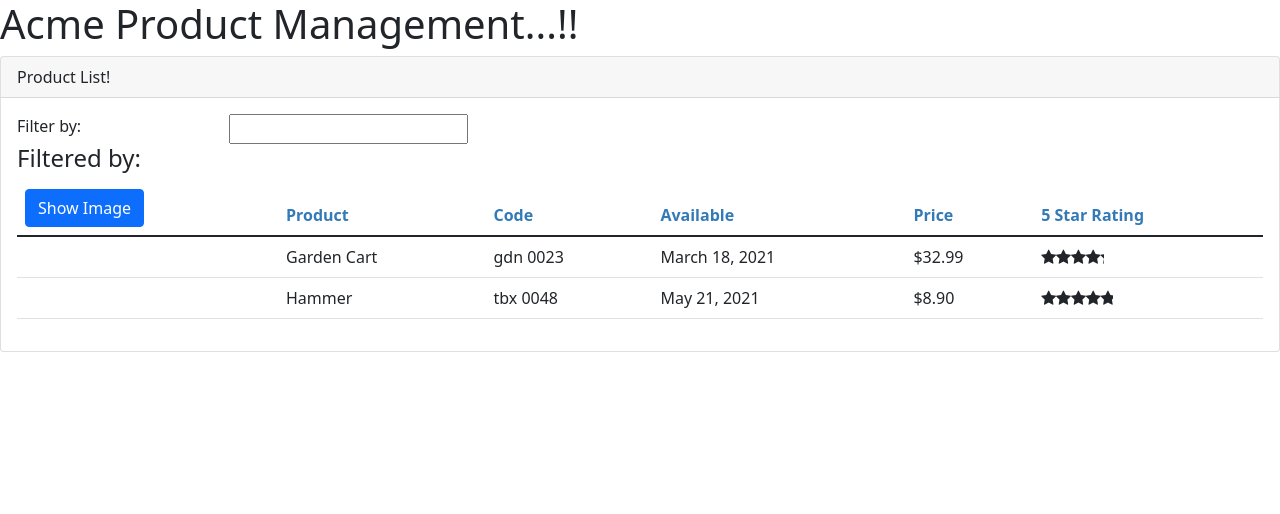
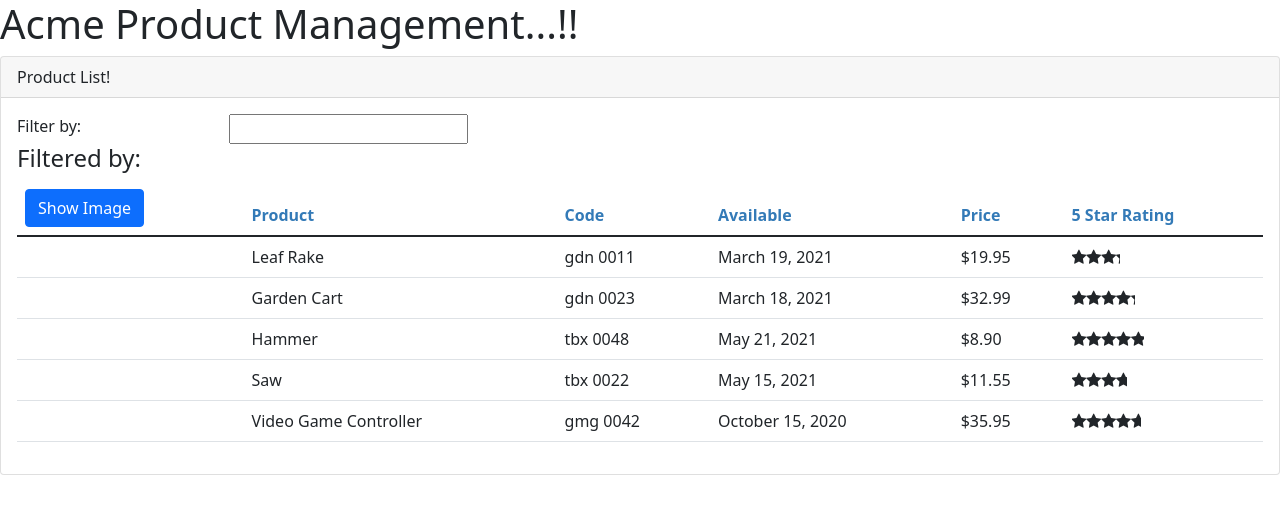
Before and after one commit to giannifontanot/ps-angular-getting-started, an Angular app: page / in a window 1280 px wide. Shown: the top 514 px of the page. Built offline with nearby package versions, Linux system fonts and the light colour scheme.

Commit message:
App working and reading JSON list of products

```diff
--- a/angular.json
+++ b/angular.json
@@ -24,7 +24,8 @@
             "tsConfig": "tsconfig.app.json",
             "assets": [
               "src/favicon.ico",
-              "src/assets"
+              "src/assets",
+              "src/api"
             ],
             "styles": [
               "src/styles.css"
--- /dev/null
+++ b/src/api/products/products.json
@@ -0,0 +1,52 @@
+[
+  {
+    "productId": 1,
+    "productName": "Leaf Rake",
+    "productCode": "GDN-0011",
+    "releaseDate": "March 19, 2021",
+    "description": "Leaf rake with 48-inch wooden handle.",
+    "price": 19.95,
+    "starRating": 3.2,
+    "imageUrl": "assets/images/leaf_rake.png"
+  },
+  {
+    "productId": 2,
+    "productName": "Garden Cart",
+    "productCode": "GDN-0023",
+    "releaseDate": "March 18, 2021",
+    "description": "15 gallon capacity rolling garden cart",
+    "price": 32.99,
+    "starRating": 4.2,
+    "imageUrl": "assets/images/garden_cart.png"
+  },
+  {
+    "productId": 5,
+    "productName": "Hammer",
+    "productCode": "TBX-0048",
+    "releaseDate": "May 21, 2021",
+    "description": "Curved claw steel hammer",
+    "price": 8.9,
+    "starRating": 4.8,
+    "imageUrl": "assets/images/hammer.png"
+  },
+  {
+    "productId": 8,
+    "productName": "Saw",
+    "productCode": "TBX-0022",
+    "releaseDate": "May 15, 2021",
+    "description": "15-inch steel blade hand saw",
+    "price": 11.55,
+    "starRating": 3.7,
+    "imageUrl": "assets/images/saw.png"
+  },
+  {
+    "productId": 10,
+    "productName": "Video Game Controller",
+    "productCode": "GMG-0042",
+    "releaseDate": "October 15, 2020",
+    "description": "Standard two-button video game controller",
+    "price": 35.95,
+    "starRating": 4.6,
+    "imageUrl": "assets/images/xbox-controller.png"
+  }
+]
--- a/src/app/products/product-list.component.ts
+++ b/src/app/products/product-list.component.ts
@@ -1,6 +1,7 @@
-import {Component, OnInit} from '@angular/core';
+import {Component, OnDestroy, OnInit} from '@angular/core';
 import {IProduct} from './IProduct';
 import {ProductService} from "./product.service";
+import {Subscription} from "rxjs";
 
 @Component({
   selector: 'pm-products',
@@ -9,13 +10,16 @@
   providers: [ProductService]
 })
 
-export class ProductListComponent implements OnInit {
+export class ProductListComponent implements OnInit, OnDestroy {
   showImage: boolean = false;
   pageTitle: string = 'Product List! ';
   imageWidth: number = 50;
   imageMargin: number = 2;
   filteredProducts: IProduct[] = [];
   products: IProduct[] = [];
+  errorMessage: string = "";
+  sub!: Subscription;
+
   private _listFilterx: string = "";
 
   constructor(private productService: ProductService) {
@@ -39,14 +43,22 @@
     return this.products.filter((oneProduct: IProduct) => oneProduct.productName.toLocaleLowerCase().includes(keyword));
   }
 
-
   ngOnInit(): void {
-    this.products = this.productService.getPoducts()
-    this.filteredProducts = this.products;
+    this.productService.getPoducts().subscribe({
+      next: products => {
+        this.filteredProducts = products;
+        this.products = products;
+      },
+      error: err => this.errorMessage = err
+    });
     // this._listFilterx = 'Hammer';
   }
 
   onNotify($event: any): void {
     this.pageTitle = $event;
   }
+
+  ngOnDestroy(): void {
+    this.sub.unsubscribe();
+  }
 }
--- a/src/app/products/product.service.ts
+++ b/src/app/products/product.service.ts
@@ -1,35 +1,34 @@
-
-
 import {Injectable} from "@angular/core";
 import {IProduct} from "./IProduct";
+import {HttpClient, HttpErrorResponse} from "@angular/common/http";
+import {Observable, throwError} from "rxjs";
+import {catchError, tap} from "rxjs/operators";
 
 @Injectable({
   providedIn: 'root'
 })
 
 export class ProductService {
+  private productUrl = '/api/products/products.json';
 
-  getPoducts(): IProduct[] {
-    return [
-      {
-        "productId": 2,
-        "productName": "Garden Cart",
-        "productCode": "GDN-0023",
-        "releaseDate": "March 18, 2021",
-        "description": "15 gallon capacity rolling garden cart",
-        "price": 32.99,
-        "starRating": 4.2,
-        "imageUrl": "assets/images/garden_cart.png"
-      },
-      {
-        "productId": 5,
-        "productName": "Hammer",
-        "productCode": "TBX-0048",
-        "releaseDate": "May 21, 2021",
-        "description": "Curved claw steel hammer",
-        "price": 8.9,
-        "starRating": 4.8,
-        "imageUrl": "assets/images/hammer.png"
-      }];
+  constructor(private http: HttpClient) {
+  }
+
+  getPoducts(): Observable<IProduct[]> {
+    return this.http.get<IProduct[]>(this.productUrl).pipe(
+      tap(data => console.log("All: " + JSON.stringify(data))),
+      catchError(this.handleError)
+    );
+  }
+
+  private handleError(err: HttpErrorResponse) {
+    let errorMessage = '';
+    if (err.error instanceof ErrorEvent) {
+      errorMessage = `An error occurred: ${err.error.message}`;
+    } else {
+      errorMessage = 'Server returned code: ${err.status}, error message is: ${err.message}';
+    }
+    console.error(errorMessage);
+    return throwError(errorMessage);
   }
 }
```
Also changed, not shown: src/app/app.module.ts (+6 -2 lines).
